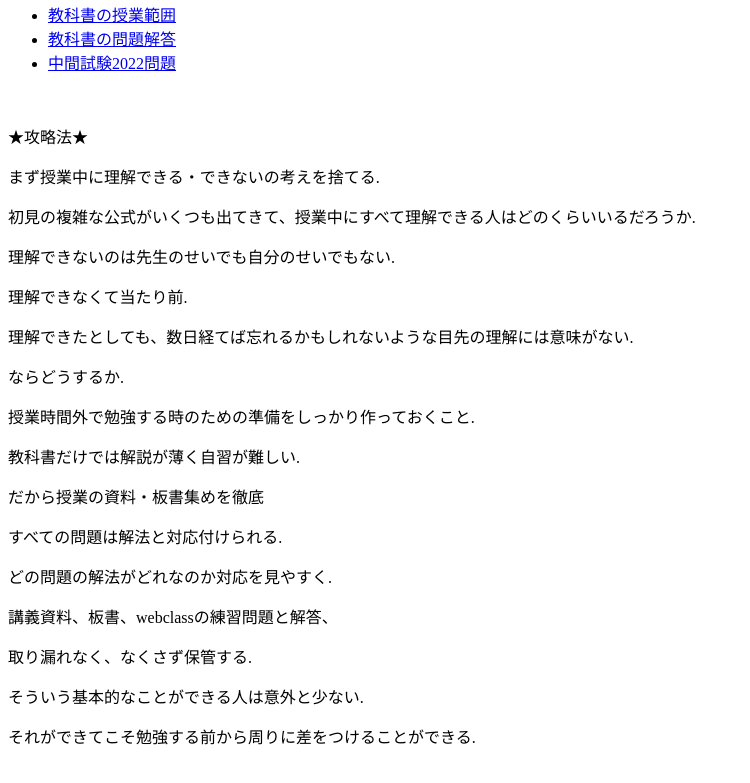
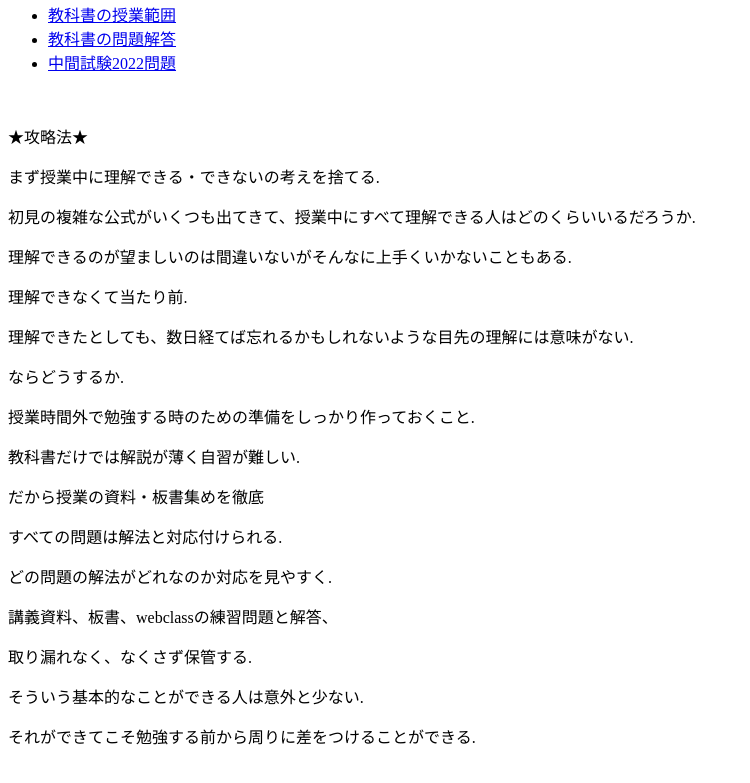
Before and after one commit to jackdawson0410/sample16, a plain HTML site: page index.html in a window 1280 px wide. Shown: the part 87-870 px from the top of the page, without its empty margins (0-750 px from the left). Drawn offline with Linux system fonts and the light colour scheme.

Commit message:
Update index.html

```diff
--- a/index.html
+++ b/index.html
@@ -15,7 +15,7 @@
 	<p>★攻略法★</p>
 	<p>まず授業中に理解できる・できないの考えを捨てる.  </p>
 	<p>初見の複雑な公式がいくつも出てきて、授業中にすべて理解できる人はどのくらいいるだろうか. </p>
-	<p>理解できないのは先生のせいでも自分のせいでもない. </p>
+	<p>理解できるのが望ましいのは間違いないがそんなに上手くいかないこともある.  </p>
 	<p>理解できなくて当たり前. </p>
 	<p>理解できたとしても、数日経てば忘れるかもしれないような目先の理解には意味がない. </p>
 	<p>ならどうするか. </p>
```
